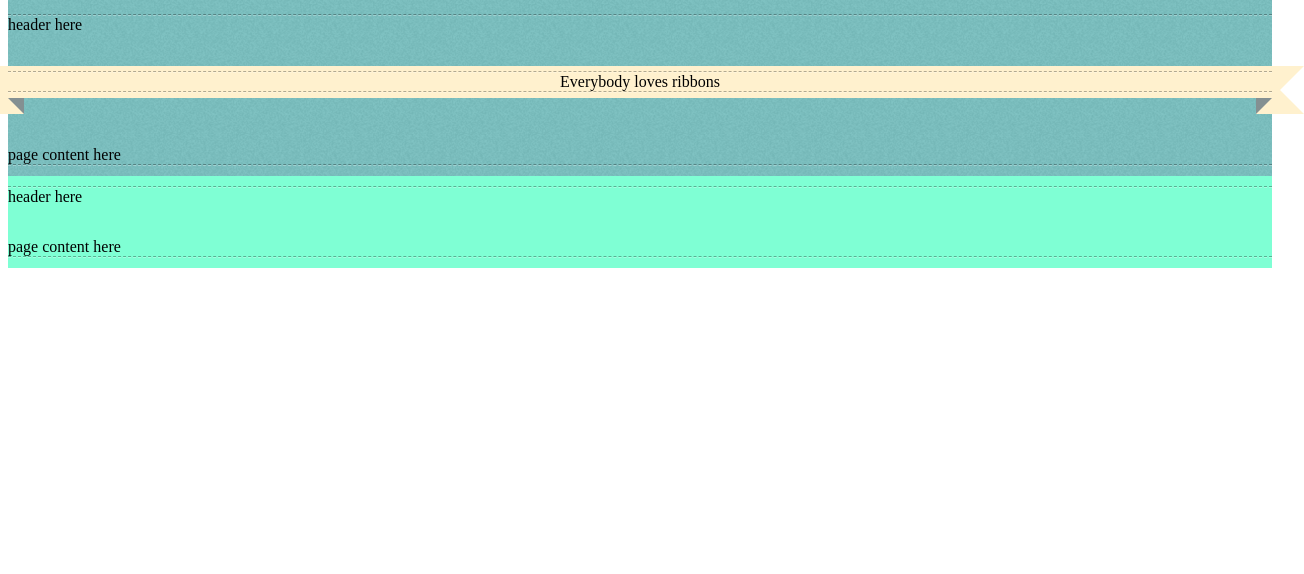
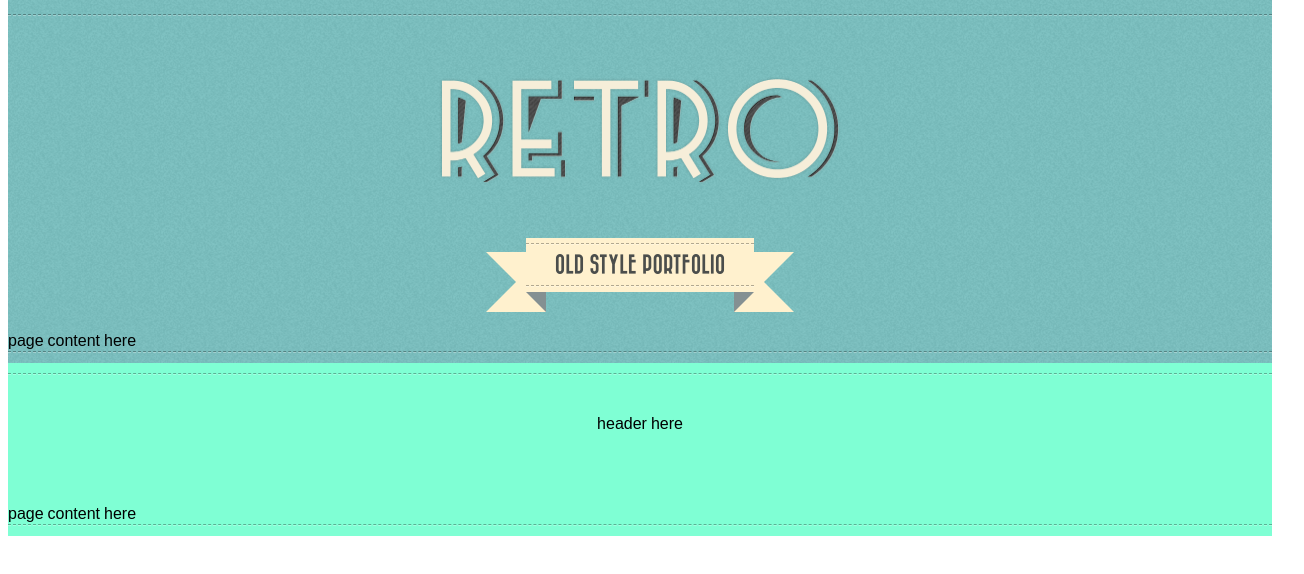
Before and after one commit to igor-litvinovich/retro-four, a website: page src/index.html in a window 1280 px wide. Shown: the part 176-750 px from the top of the page, 1304 px wide, since content can reach past the window. Drawn offline with Linux system fonts and the light colour scheme; files that its build step writes are made by us from their sources; files whose address does not match are found by name.

Commit message:
Designed home-page header.

```diff
--- a/src/css/blocks/home-page.css
+++ b/src/css/blocks/home-page.css
@@ -1,3 +1,40 @@
 .home-page {
     background: url("../assets/images/background-1.png") repeat;
 }
+
+.home-page__title {
+    width: 50%;
+}
+
+.home-page__subtitle {
+    width: 30%;
+    text-transform: uppercase;
+
+    font-size: 20px;
+
+    color: #4b4e4c;
+
+    margin-top: 25px;
+}
+
+
+@media (max-width: 767px) {
+    .home-page__title {
+        width: 60%;
+    }
+    .home-page__subtitle {
+        width: 70%;
+    }
+
+    .home-page__subtitle {
+        font-size: 14px;
+    }
+}
+/*TODO consider improvement: not to use max-width and min-width at the same time.*/
+
+@media (min-width: 1200px) {
+    .home-page__subtitle {
+        width: 18%;
+    }
+
+}
--- /dev/null
+++ b/src/css/blocks/page-title.css
@@ -0,0 +1,6 @@
+.page-title {
+    font-family: "SeasideResortNFW00-Regular", sans-serif;
+    font-size: 9rem;
+    text-transform: uppercase;
+    text-shadow: 1px 1px 0 rgb(88, 88, 88), 2px 2px 0 rgb(88, 88, 88);
+}
--- a/src/css/blocks/page.css
+++ b/src/css/blocks/page.css
@@ -5,6 +5,7 @@
     position: relative;
     z-index: 1;
 }
+
 .page::before {
     content: " ";
     border-top: 1px dashed rgba(0, 0, 0, 0.3);
@@ -20,3 +21,16 @@
     display: block;
     bottom: 0;
 }
+
+.page__title {
+    text-align: center;
+}
+
+.page__header {
+    margin-top: 40px;
+    margin-bottom: 40px;
+
+    display: flex;
+    flex-direction: column;
+    align-items: center;
+}
--- a/src/css/blocks/ribbon.css
+++ b/src/css/blocks/ribbon.css
@@ -1,10 +1,8 @@
 .ribbon {
-    font-size: 16px;
-
     position: relative;
     background: rgb(255, 241, 206);;
     text-align: center;
-    margin: 2em auto 3em;
+    line-height: 2;
 }
 
 .ribbon::before, .ribbon::after {
@@ -41,6 +39,7 @@
     display: block;
 }
 
+
 .ribbon__content::before, .ribbon__content::after {
     content: "";
     position: absolute;
--- a/src/css/main.css
+++ b/src/css/main.css
@@ -11,7 +11,14 @@
     font-weight: normal;
     font-style: normal;
 }
-
+@font-face {font-family: "SeasideResortNFW00-Regular";
+    src: url("//db.onlinewebfonts.com/t/7c6e7c99e69d84d0d2b6189c5e9edb3f.eot");
+    src: url("//db.onlinewebfonts.com/t/7c6e7c99e69d84d0d2b6189c5e9edb3f.eot?#iefix") format("embedded-opentype"),
+    url("//db.onlinewebfonts.com/t/7c6e7c99e69d84d0d2b6189c5e9edb3f.woff2") format("woff2"),
+    url("//db.onlinewebfonts.com/t/7c6e7c99e69d84d0d2b6189c5e9edb3f.woff") format("woff"),
+    url("//db.onlinewebfonts.com/t/7c6e7c99e69d84d0d2b6189c5e9edb3f.ttf") format("truetype"),
+    url("//db.onlinewebfonts.com/t/7c6e7c99e69d84d0d2b6189c5e9edb3f.svg#SeasideResortNFW00-Regular") format("svg");
+}
 
 @import "vendors/reset.css";
 @import "vendors/simplegrid.css";
@@ -25,3 +32,10 @@
 @import "blocks/home-page.css";
 @import "blocks/about-me-page.css";
 @import "blocks/ribbon.css";
+@import "blocks/page-title.css";
+
+
+/*TODO fix or consider improvements of font-family application for body*/
+body {
+    font-family: "Bazar", sans-serif;
+}
--- a/src/index.html
+++ b/src/index.html
@@ -39,10 +39,12 @@
 <main>
     <section class="page home-page">
         <header class="page__header">
-            header here
-            <div class="ribbon">
+            <h1 class="page__title">
+                <img src="assets/images/retro.png" class="home-page__title">
+            </h1>
+            <div class="ribbon home-page__subtitle">
                 <div class="ribbon__wrapper">
-                    <div class="ribbon__content">Everybody loves ribbons</div>
+                    <div class="ribbon__content">old style portfolio</div>
                 </div>
             </div>
         </header>
```
Also changed, not shown: src/assets/images/retro.png (added).
